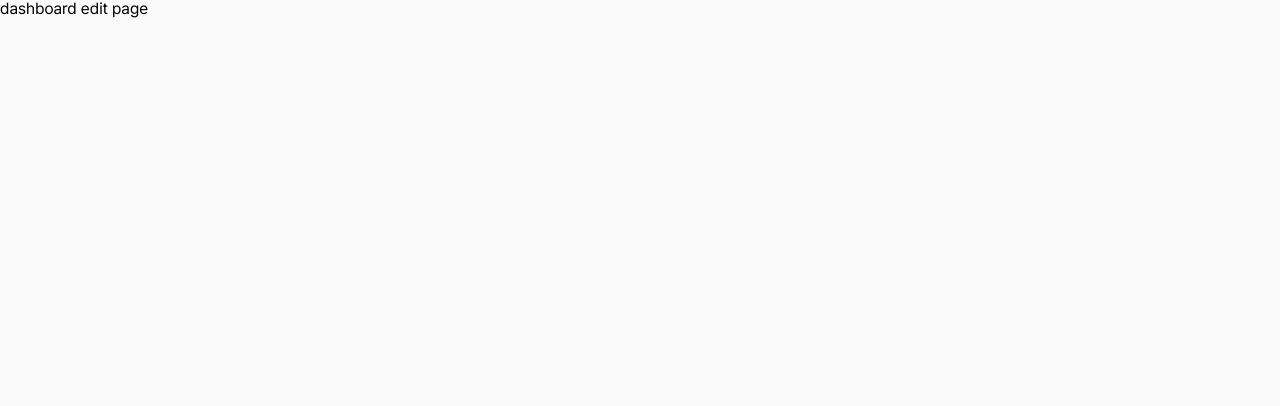
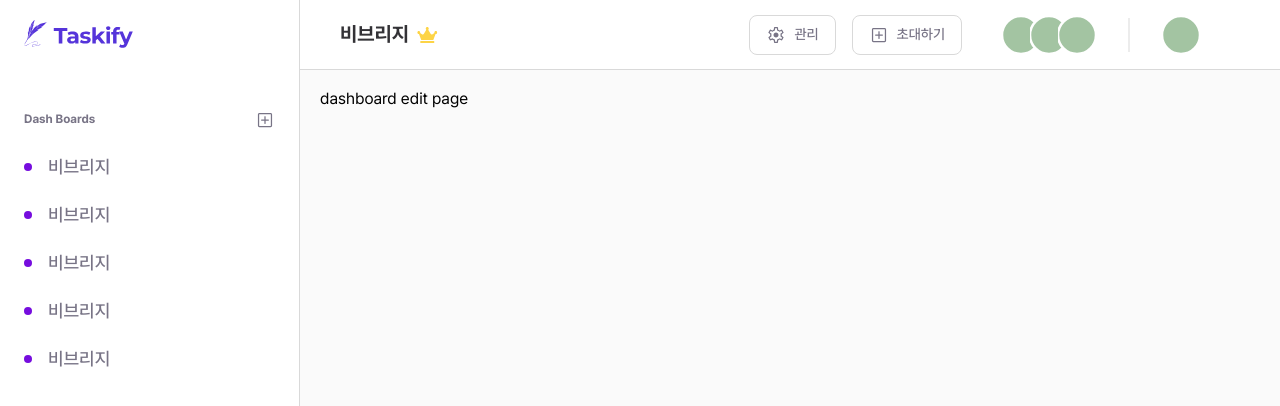
Before and after one commit to jisunipark/taskify, a React (Vite) app: page /dashboard/edit in a window 1280 px wide. Shown: the top 406 px of the page. Built offline with nearby package versions, Linux system fonts and the light colour scheme.

Commit message:
Feat: Use Outlet to separate common layout

```diff
--- a/src/App.tsx
+++ b/src/App.tsx
@@ -1,21 +1,24 @@
-import { BrowserRouter, Routes, Route } from 'react-router-dom';
-import LandingPage from '@/pages/LandingPage';
+import '@/styles/global.scss';
+import { BrowserRouter, Route, Routes } from 'react-router-dom';
 import AccountPage from '@/pages/AccountPage';
 import DashboardEditPage from '@/pages/DashboardEditPage';
 import DashboardPage from '@/pages/DashboardPage';
+import LandingPage from '@/pages/LandingPage';
+import Layout from '@/pages/Layout';
 import SignInPage from '@/pages/SignInPage';
 import SignUpPage from '@/pages/SignUpPage';
-import '@/styles/global.scss';
 
 export default function App() {
   return (
     <BrowserRouter>
       <Routes>
         <Route path="/" element={<LandingPage />} />
-        <Route path="account" element={<AccountPage />} />
-        <Route path="dashboard">
-          <Route index element={<DashboardPage />} />
-          <Route path="edit" element={<DashboardEditPage />} />
+        <Route element={<Layout />}>
+          <Route path="account" element={<AccountPage />} />
+          <Route path="dashboard">
+            <Route index element={<DashboardPage />} />
+            <Route path="edit" element={<DashboardEditPage />} />
+          </Route>
         </Route>
         <Route path="signin" element={<SignInPage />} />
         <Route path="signup" element={<SignUpPage />} />
--- a/src/pages/DashboardPage.tsx
+++ b/src/pages/DashboardPage.tsx
@@ -1,13 +1,5 @@
-import Gnb from '@/components/common/gnb/Gnb';
-import Lnb from '@/components/common/lnb/Lnb';
 import Dashboard from '@/components/dashboard/Dashboard';
 
 export default function DashboardPage() {
-  return (
-    <div className="board page">
-      <Lnb />
-      <Gnb />
-      <Dashboard />
-    </div>
-  );
+  return <Dashboard />;
 }
--- /dev/null
+++ b/src/pages/Layout.tsx
@@ -0,0 +1,13 @@
+import { Outlet } from 'react-router-dom';
+import Gnb from '@/components/common/gnb/Gnb';
+import Lnb from '@/components/common/lnb/Lnb';
+
+export default function Layout() {
+  return (
+    <div className="board page">
+      <Lnb />
+      <Gnb />
+      <Outlet />
+    </div>
+  );
+}
```
